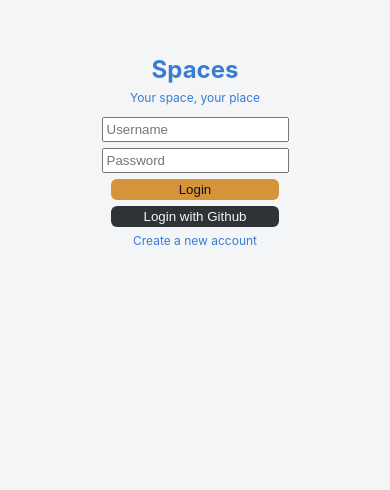
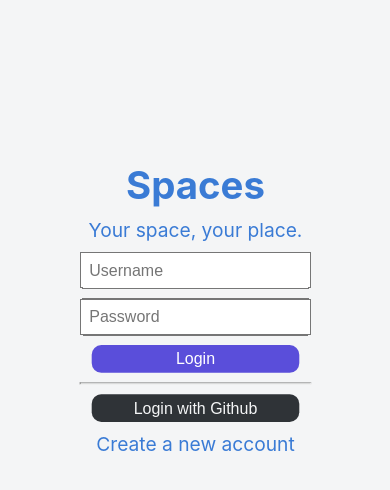
Before and after one commit to Daxyca/spaces-client, a React (Vite) app: page /auth/login in a window 390 px wide. Shown: the part 114-604 px from the top of the page. Built offline with nearby package versions, Linux system fonts and the light colour scheme; no server answers.

Commit message:
refactor(ui): change styling

```diff
--- a/src/components/auth/LoginForm.jsx
+++ b/src/components/auth/LoginForm.jsx
@@ -57,7 +57,7 @@ export default function LoginForm() {
           placeholder="Password"
           required
         />
-        <button className="button accent" type="submit">
+        <button className="button alt" type="submit">
           Login
         </button>
       </form>
--- a/src/components/auth/RegisterForm.jsx
+++ b/src/components/auth/RegisterForm.jsx
@@ -64,7 +64,7 @@ export default function RegisterForm() {
           placeholder="Password"
           required
         />
-        <button className="button accent" type="submit">
+        <button className="button alt" type="submit">
           Register
         </button>
       </form>
--- a/src/components/auth/Socials.jsx
+++ b/src/components/auth/Socials.jsx
@@ -6,6 +6,8 @@ export default function Socials({ loginForm = true }) {
   };
 
   return (
+    <>
+      <hr style={{ width: "100%" }} />
       <form
         className="auth-form github-form"
         action={import.meta.env.VITE_API_URL + "/auth/github"}
@@ -16,5 +18,6 @@ export default function Socials({ loginForm = true }) {
           {loginForm ? "Login" : "Register"} with Github
         </button>
       </form>
+    </>
   );
 }
--- a/src/pages/AuthPage.jsx
+++ b/src/pages/AuthPage.jsx
@@ -5,7 +5,7 @@ export default function AuthPage() {
   return (
     <main className="auth-form-container ">
       <h1 className="auth-heading">Spaces</h1>
-      <p className="auth-description">Your space, your place</p>
+      <p className="auth-description">Your space, your place.</p>
       <Outlet />
     </main>
   );
--- a/src/styles/App.css
+++ b/src/styles/App.css
@@ -48,7 +48,7 @@ a {
 }
 
 a:hover {
-  color: var(--accent);
+  color: var(--secondary);
 }
 
 .button {
@@ -81,7 +81,7 @@ button {
 
 button:hover {
   box-shadow: 0px 0px 2px rgb(255, 255, 255);
-  transform: scale(1.02);
+  opacity: 0.85;
 }
 
 .profile-picture-container {
--- a/src/styles/AuthPage.css
+++ b/src/styles/AuthPage.css
@@ -1,12 +1,11 @@
 .auth-form-container {
-  margin-top: 20vh;
-  margin-bottom: 20vh;
   max-width: 400px;
-  margin-inline: auto;
+  margin: auto;
   display: flex;
   flex-direction: column;
   align-items: center;
   gap: 0.5rem;
+  scale: 1.5;
 }
 
 .auth-heading {
@@ -15,7 +14,6 @@
 
 .auth-description {
   color: var(--primary);
-  margin-bottom: 0.5rem;
 }
 
 .auth-form {
@@ -34,7 +32,7 @@
 .auth-form > input {
   width: 100%;
   align-self: center;
-  padding: 0.25rem;
+  padding: 0.375rem;
 }
 
 .visually-hidden {
@@ -54,7 +52,7 @@
 }
 
 @media only screen and (max-width: 720px) {
-  html {
-    font-size: 12px;
+  .auth-form-container {
+    scale: 1.2;
   }
 }
```
Lines whose indentation alone changed are shown as unchanged.
